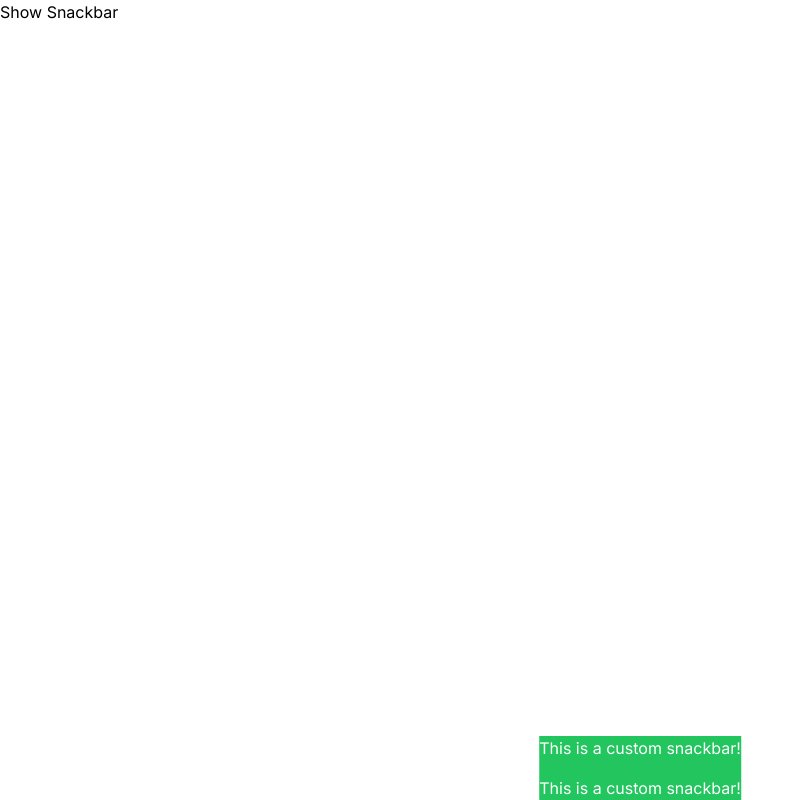
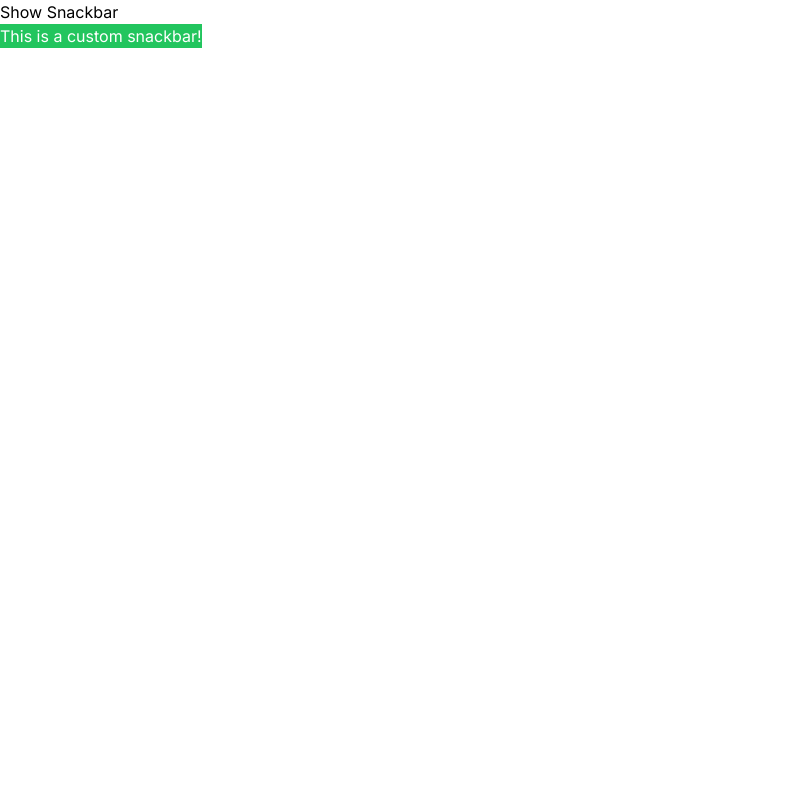
Before and after one commit to SamyakJoshi/todoApp, a Next.js app: page /todo in a window 1280 px wide. Shown: the whole page, without its empty margins (0-805 px from the left). Built offline with nearby package versions, Linux system fonts and the light colour scheme.

Commit message:
add map in snackbar

```diff
--- a/src/app/todo/page.tsx
+++ b/src/app/todo/page.tsx
@@ -11,7 +11,7 @@ function Demo() {
     <>
       <button onClick={handleClick}>Show Snackbar</button>
 
-      <Snackbar position="bottom" type="success">
+      <Snackbar position="bottomLeft" type="success">
         <div>This is a custom snackbar!</div>
       </Snackbar>
     </>
--- a/src/components/snackbar/component.tsx
+++ b/src/components/snackbar/component.tsx
@@ -1,4 +1,5 @@
 import React, { useState, type PropsWithChildren } from 'react';
+import { twMerge } from 'tailwind-merge';
 import { type BaseSnackbarProps, snackbarVariants } from './cva';
 // import { cva } from 'class-variance-authority';
 
@@ -14,7 +15,12 @@ function Snackbar({
   type = 'info',
   // duration = 5000,
 }: SnackbarProps) {
-  const [snackbarItem, setSnackbarItem] = useState([children, children]);
+  const [snackbarItem, setSnackbarItem] = useState([
+    children,
+    children,
+    children,
+    children,
+  ]);
 
   // const [isActive, setIsActive] = useState(false);
 
@@ -26,9 +32,22 @@ function Snackbar({
   // };
 
   // setTimeout(hideSnackbar, duration);
-  const snackbarClasses = snackbarVariants({ position, type });
 
-  return <div className={snackbarClasses }>{snackbarItem}</div>;
+  const sn = snackbarItem.map((item, index) => {
+    const snackbarClasses = snackbarVariants({ position, type });
+    const bottomvalue = index * 10;
+
+    return (
+      <div
+        className={twMerge(snackbarClasses, ` bottom-[${bottomvalue}px] `)}
+        key={index}
+      >
+        {item}
+      </div>
+    );
+  });
+
+  return <div className="fixed">{sn}</div>;
 }
 
 export default Snackbar;
```
